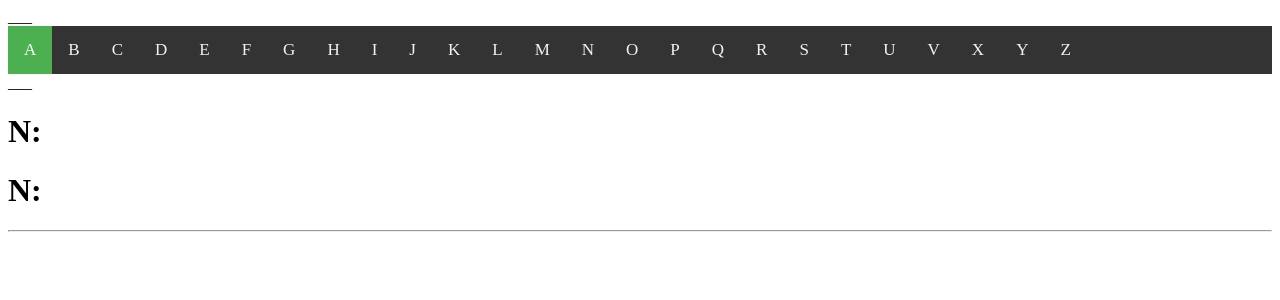
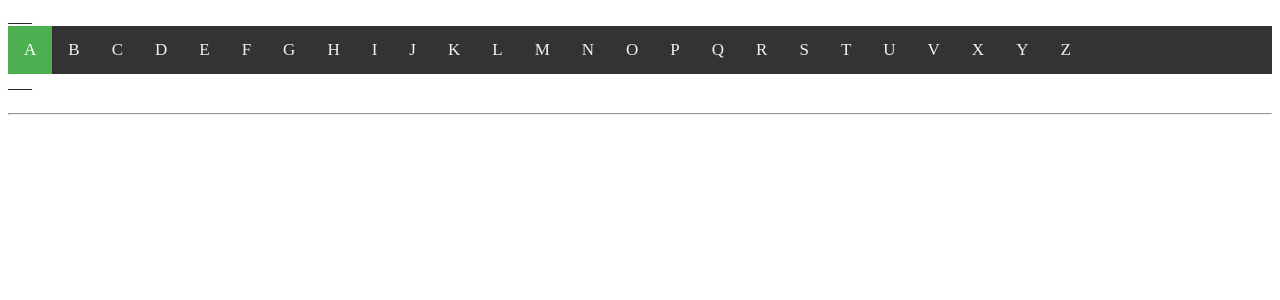
Before and after one commit to IronRico/TestGlossary, a Jekyll site: the page built from N.md, in a window 1280 px wide. Shown: the top 300 px of the page. Built offline with Jekyll 4.4.1, drawn with Linux system fonts in a browser that asks for light colours; our own code applies the rules of GitHub Pages for plain Markdown files.

Commit message:
Update N.md

```diff
--- a/N.md
+++ b/N.md
@@ -1,5 +1 @@
-
-
-# **N:**
-
 ___
```
